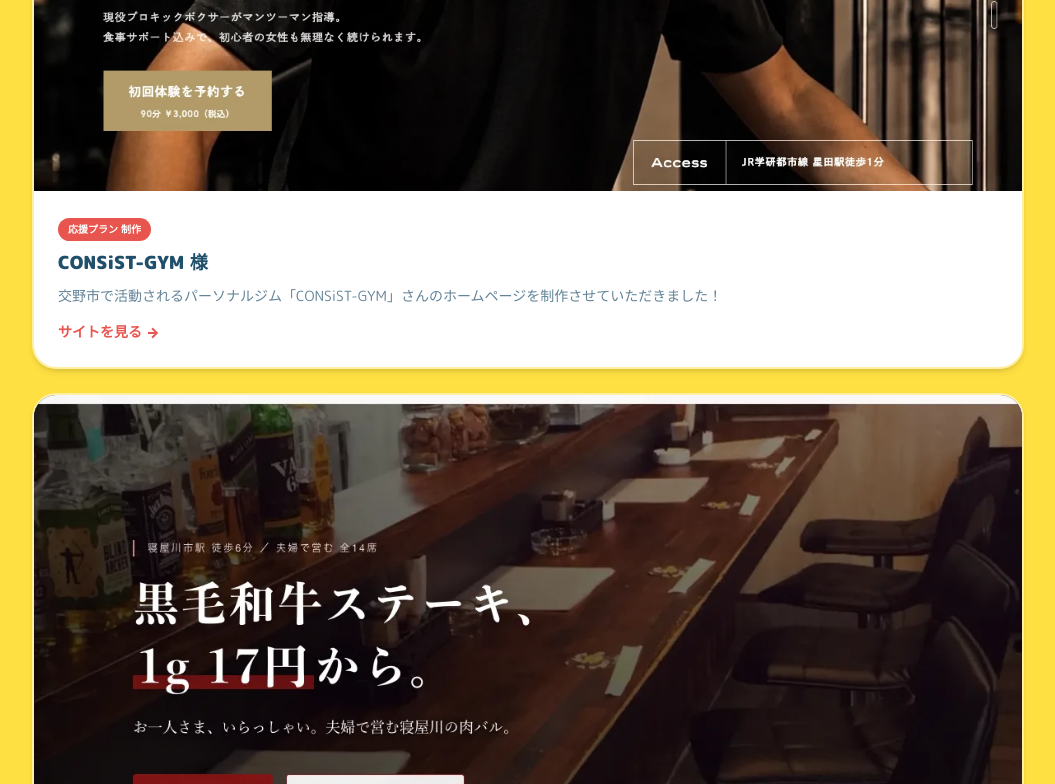
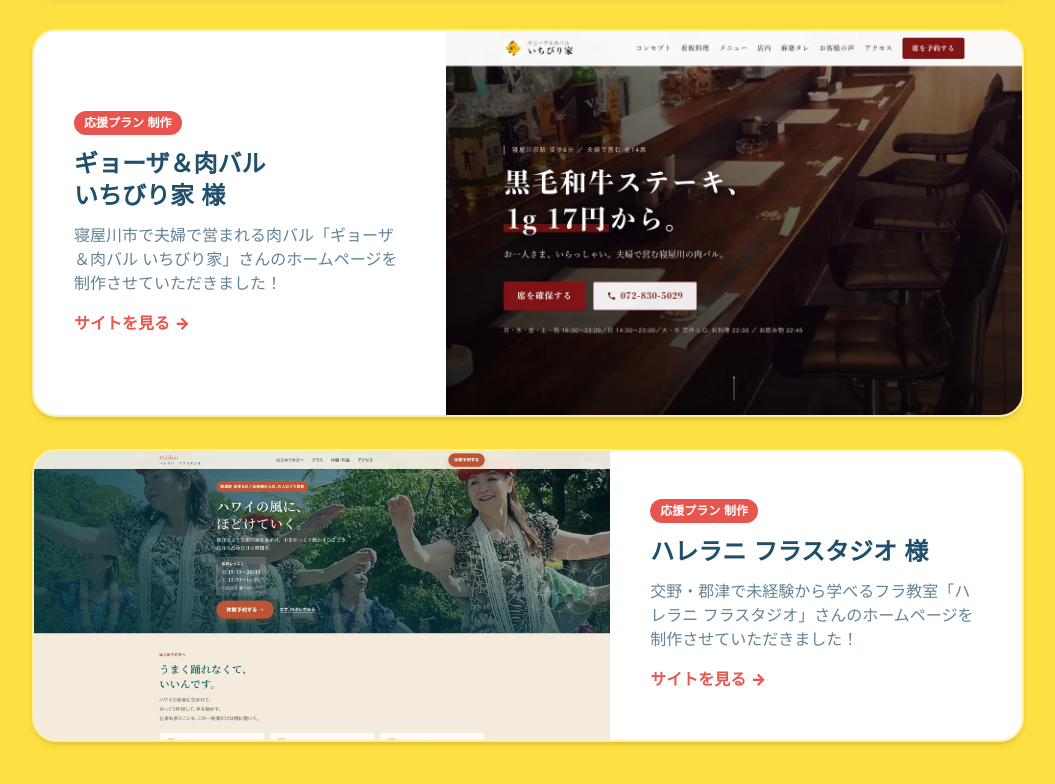
Before and after one commit to YusukeMukaiyama/ouen-hp, a website: page index.html in a window 1280 px wide. Shown: the part 6576-7360 px from the top of the page, without its empty margins (112-1167 px from the left). Drawn offline with Linux system fonts and the light colour scheme.

Commit message:
fix: 制作事例カードをレスポンシブ横並びレイアウトに再設計
PCで「カードが小さい」指摘への対応。

- スマホ(<md): 縦並び1カラム、画像上+テキスト下（現状維持）
- PC(md+): 横並び flex、画像左7/12 + テキスト右5/12、各カード幅 max-w-5xl
- いちびり家カードは md:flex-row-reverse でリズム反転、視覚的なメリハリ
- 画像エリアは aspect-video（モバイル）と aspect-auto+min-h-[280px]（PC）で
  PC時にテキスト側の高さに合わせて自動拡張
- 見出しを text-lg → md:text-2xl、本文を text-sm → md:text-base に拡大
- 画像に loading="lazy" / decoding="async" を追加

Co-Authored-By: Claude Opus 4.7 (1M context) <noreply@anthropic.com>

```diff
--- a/index.html
+++ b/index.html
@@ -692,61 +692,67 @@
       </p>
     </div>
 
-    <div class="grid grid-cols-1 md:grid-cols-2 gap-6 max-w-4xl mx-auto">
+    <div class="space-y-6 md:space-y-8 max-w-5xl mx-auto">
+      <!-- CONSiST-GYM -->
       <a href="https://consist-gym.com/" target="_blank" rel="noopener noreferrer"
-         class="bg-white rounded-3xl overflow-hidden shadow-md border-2 border-ouen-yellow/50 card-hover block">
-        <div class="aspect-video bg-ouen-navy overflow-hidden">
+         class="bg-white rounded-3xl overflow-hidden shadow-md border-2 border-ouen-yellow/50 card-hover block md:flex md:min-h-[280px]">
+        <div class="aspect-video md:aspect-auto md:w-7/12 bg-ouen-navy overflow-hidden flex-shrink-0">
           <img src="images/works-consist-gym.webp" alt="CONSiST-GYM 様 ホームページ"
+               loading="lazy" decoding="async"
                onerror="this.style.display='none'"
                class="w-full h-full object-cover" />
         </div>
-        <div class="p-6">
-          <div class="inline-block bg-ouen-red text-white text-[10px] font-black px-2.5 py-1 rounded-full mb-2">
+        <div class="p-6 md:p-10 md:w-5/12 md:flex md:flex-col md:justify-center">
+          <div class="inline-block self-start bg-ouen-red text-white text-[10px] md:text-xs font-black px-2.5 py-1 rounded-full mb-3">
             応援プラン 制作
           </div>
-          <h3 class="font-black text-ouen-navy text-lg mb-2">CONSiST-GYM 様</h3>
-          <p class="text-sm text-ouen-navy/70 leading-relaxed mb-3">
+          <h3 class="font-black text-ouen-navy text-lg md:text-2xl mb-3 leading-snug">CONSiST-GYM 様</h3>
+          <p class="text-sm md:text-base text-ouen-navy/70 leading-relaxed mb-4">
             交野市で活動されるパーソナルジム「CONSiST-GYM」さんのホームページを制作させていただきました！
           </p>
-          <span class="text-ouen-red font-black text-sm">サイトを見る →</span>
+          <span class="text-ouen-red font-black text-sm md:text-base">サイトを見る →</span>
         </div>
       </a>
 
+      <!-- いちびり家(画像と本文を反転して見やすさにリズムをつける) -->
       <a href="https://ichibiriya111.com/" target="_blank" rel="noopener noreferrer"
-         class="bg-white rounded-3xl overflow-hidden shadow-md border-2 border-ouen-yellow/50 card-hover block">
-        <div class="aspect-video bg-ouen-navy overflow-hidden">
+         class="bg-white rounded-3xl overflow-hidden shadow-md border-2 border-ouen-yellow/50 card-hover block md:flex md:flex-row-reverse md:min-h-[280px]">
+        <div class="aspect-video md:aspect-auto md:w-7/12 bg-ouen-navy overflow-hidden flex-shrink-0">
           <img src="images/works-ichibiriya.webp" alt="ギョーザ＆肉バル いちびり家 様 ホームページ"
+               loading="lazy" decoding="async"
                onerror="this.style.display='none'"
                class="w-full h-full object-cover" />
         </div>
-        <div class="p-6">
-          <div class="inline-block bg-ouen-red text-white text-[10px] font-black px-2.5 py-1 rounded-full mb-2">
+        <div class="p-6 md:p-10 md:w-5/12 md:flex md:flex-col md:justify-center">
+          <div class="inline-block self-start bg-ouen-red text-white text-[10px] md:text-xs font-black px-2.5 py-1 rounded-full mb-3">
             応援プラン 制作
           </div>
-          <h3 class="font-black text-ouen-navy text-lg mb-2">ギョーザ＆肉バル いちびり家 様</h3>
-          <p class="text-sm text-ouen-navy/70 leading-relaxed mb-3">
+          <h3 class="font-black text-ouen-navy text-lg md:text-2xl mb-3 leading-snug">ギョーザ＆肉バル<br class="hidden md:inline"> いちびり家 様</h3>
+          <p class="text-sm md:text-base text-ouen-navy/70 leading-relaxed mb-4">
             寝屋川市で夫婦で営まれる肉バル「ギョーザ＆肉バル いちびり家」さんのホームページを制作させていただきました！
           </p>
-          <span class="text-ouen-red font-black text-sm">サイトを見る →</span>
+          <span class="text-ouen-red font-black text-sm md:text-base">サイトを見る →</span>
         </div>
       </a>
 
+      <!-- ハレラニ -->
       <a href="https://halelani-hula.com/" target="_blank" rel="noopener noreferrer"
-         class="bg-white rounded-3xl overflow-hidden shadow-md border-2 border-ouen-yellow/50 card-hover block">
-        <div class="aspect-video bg-ouen-navy overflow-hidden">
+         class="bg-white rounded-3xl overflow-hidden shadow-md border-2 border-ouen-yellow/50 card-hover block md:flex md:min-h-[280px]">
+        <div class="aspect-video md:aspect-auto md:w-7/12 bg-ouen-navy overflow-hidden flex-shrink-0">
           <img src="images/works-halelani.webp" alt="ハレラニ フラスタジオ 様 ホームページ"
+               loading="lazy" decoding="async"
                onerror="this.style.display='none'"
                class="w-full h-full object-cover" />
         </div>
-        <div class="p-6">
-          <div class="inline-block bg-ouen-red text-white text-[10px] font-black px-2.5 py-1 rounded-full mb-2">
+        <div class="p-6 md:p-10 md:w-5/12 md:flex md:flex-col md:justify-center">
+          <div class="inline-block self-start bg-ouen-red text-white text-[10px] md:text-xs font-black px-2.5 py-1 rounded-full mb-3">
             応援プラン 制作
           </div>
-          <h3 class="font-black text-ouen-navy text-lg mb-2">ハレラニ フラスタジオ 様</h3>
-          <p class="text-sm text-ouen-navy/70 leading-relaxed mb-3">
+          <h3 class="font-black text-ouen-navy text-lg md:text-2xl mb-3 leading-snug">ハレラニ フラスタジオ 様</h3>
+          <p class="text-sm md:text-base text-ouen-navy/70 leading-relaxed mb-4">
             交野・郡津で未経験から学べるフラ教室「ハレラニ フラスタジオ」さんのホームページを制作させていただきました！
           </p>
-          <span class="text-ouen-red font-black text-sm">サイトを見る →</span>
+          <span class="text-ouen-red font-black text-sm md:text-base">サイトを見る →</span>
         </div>
       </a>
     </div>
```
Also changed, not shown: dist/style.css.
